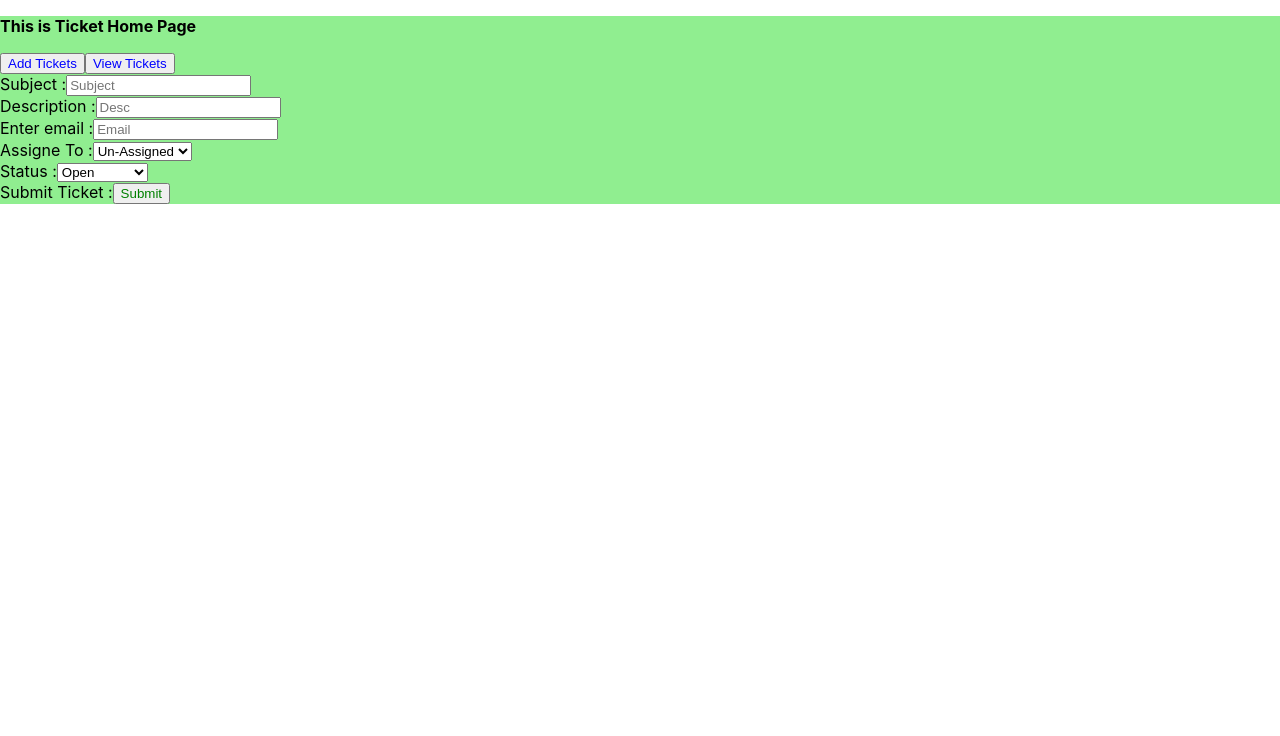
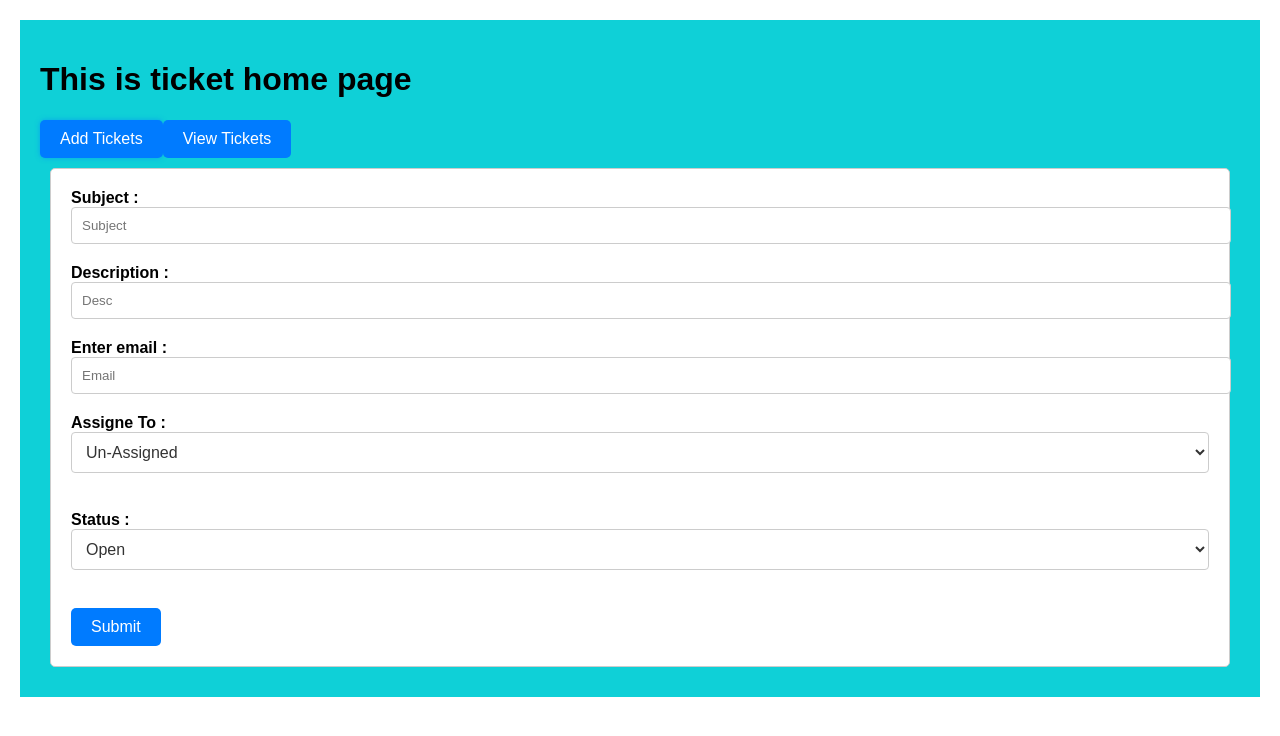
Before and after one commit to Deendayal16/ReactLearning, a React (Create React App) app: page / in a window 1280 px wide. Both pictures are taken after a click on the button "Add Tickets". Shown: the top 736 px of the page. Built offline with nearby package versions, Linux system fonts and the light colour scheme.

Commit message:
React Code Development with CSS

```diff
--- /dev/null
+++ b/src/TicketContainer/Ticket.css
@@ -0,0 +1,132 @@
+.ticketcontApp {
+    font-family: Arial, sans-serif;
+    background-color: #0fd0d7;
+    padding: 20px;
+    margin: 20px;
+  }
+  .inputContainer {
+    border: 1px solid #ccc;
+    padding: 20px;
+    margin: 10px;
+    background-color: white;
+    border-radius: 5px;
+  }
+
+  label {
+    display: block;
+    font-weight: bold;
+    margin-bottom: 10px;
+  }
+
+  input[type="text"],
+  input[type="email"],
+  select {
+    width: 100%;
+    padding: 10px;
+    margin-bottom: 10px;
+    border: 1px solid #ccc;
+    border-radius: 4px;
+  }
+/* Button style */
+.buttonmncls {
+    padding: 10px 20px; /* Adjust padding as needed */
+    background-color: #007bff; /* Blue color, change as desired */
+    color: #fff; /* Text color for the button */
+    border: none;
+    border-radius: 5px;
+    cursor: pointer;
+    font-size: 16px;
+    text-align: center;
+    text-decoration: none;
+    display: inline-block;
+    transition: background-color 0.3s; /* Smooth hover transition */
+  }
+
+  /* Hover effect */
+  .buttonmncls:hover {
+    background-color: #0056b3; /* Darker blue color for hover, change as desired */
+  }
+
+  /* Focus styles */
+  .buttonmncls:focus {
+    outline: none;
+    box-shadow: 0 0 5px rgba(0, 123, 255, 0.5); /* Adjust the shadow as needed */
+  }
+  /* Style  for the select element */
+.selectcls {
+    width: 100%;
+    padding: 10px;
+    border: 1px solid #ccc;
+    border-radius: 4px;
+    background-color: #fff;
+    color: #333;
+    font-size: 16px;
+  }
+  select:focus,
+  select:hover {
+    border-color: #007bff;
+  }
+  /*Submit button class*/
+  .submitBtn {
+    padding: 10px 20px;
+    background-color: #007bff;
+    color: #fff;
+    border: none;
+    border-radius: 5px;
+    cursor: pointer;
+    font-size: 16px;
+    text-align: center;
+    text-decoration: none;
+    display: inline-block;
+    transition: background-color 0.3s;
+
+  }
+  .submitBtn:hover {
+    background-color: #4571a0;
+  }
+  .submitBtn:focus {
+    outline: none;
+    box-shadow: 0 0 5px #4CAF50;
+  }
+  .canclBtn {
+    padding: 10px 20px;
+  background-color: #d9534f;
+  color: #fff;
+  border: none;
+  border-radius: 5px;
+  cursor: pointer;
+  font-size: 16px;
+  text-align: center;
+  text-decoration: none;
+  display: inline-block;
+  transition: background-color 0.3s; /* Smooth hover transition */
+  }
+  .canclBtn:hover {
+    background-color: #c0392b;
+  }
+
+
+  p {
+    color: red;
+    margin: 5px 0;
+  }
+
+  /*For List Page*/
+
+  table {
+    border-collapse: collapse;
+    width: 100%;
+  }
+
+  table, th, td {
+    border: 1px solid #ccc;
+  }
+
+  th, td {
+    padding: 8px;
+    text-align: left;
+  }
+
+  th {
+    background-color: #f0f0f0;
+  }
--- a/src/TicketContainer/TicketAddForm.js
+++ b/src/TicketContainer/TicketAddForm.js
@@ -1,4 +1,5 @@
 import { useState, useEffect, useRef } from 'react';
+import './Ticket.css'
 
  const AddTicketForm = (props)=> {
     const [subject, setSubject]= useState("");
@@ -62,7 +63,7 @@ import { useState, useEffect, useRef } from 'react';
     const OWNER_NAMES = ["Bruce","Ashu","Deen","Gowtham","Ashwin","Un-Assigned"];
     return (
         <div id="TicketApp">
-            <form onSubmit={onsubmit}>
+            <form onSubmit={onsubmit} className='inputContainer'>
                 <label>Subject :
                     <input type="text" placeholder='Subject' onChange={(e)=>handleSubjectChange(e.target.value)} value={subject}/><br/>
                 </label>
@@ -75,20 +76,17 @@ import { useState, useEffect, useRef } from 'react';
                 </label>
                 {errors.email?<p style={{color: "red"}}>{errors.email}</p>:null}
                 <label>Assigne To :
-                    <select name="owner" onChange={(e)=>setAssignTo(e.target.value)} defaultValue={assignedTo}>
+                    <select className='selectcls' onChange={(e)=>setAssignTo(e.target.value)} defaultValue={assignedTo}>
                         {OWNER_NAMES.map((name, index) => <option key={index}>{name}</option>)}
                     </select>
                 </label>
                     <br/>
                 <label>Status :
-                     <select name="status" onChange={(e)=> setStatus(e.target.value)} defaultValue={status} >
+                     <select className='selectcls' onChange={(e)=> setStatus(e.target.value)} defaultValue={status} >
                           {STATUS_NAMES.map((name, index)=><option key={index}>{name}</option>)}
                     </select>
                 </label><br/>
-
-                <label>Submit Ticket :
-                    < input style={{color:"green"}} type="submit"></input>
-                </label>
+                    < input type="submit" className='submitBtn'></input>
             </form>
         </div>
     );
--- a/src/TicketContainer/TicketContainerPage.js
+++ b/src/TicketContainer/TicketContainerPage.js
@@ -3,7 +3,8 @@ import TicketList from "./TicketList";
 import AddTicketForm from "./TicketAddForm";
 
 const MainPage =()=>{
-    const [pageType, setPageType]= useState("addTicketPage");
+    //const [pageType, setPageType]= useState("addTicketPage");
+    const [pageType, setPageType]= useState("");
     const [tickeFormData, setTicketFormData]= useState([]);
 
     const addTicket=(addTicketData)=>{
@@ -26,17 +27,16 @@ const MainPage =()=>{
     }
 
     return(
-        <div style={{ textAlign: "left", background: "lightgreen" }}>
-            <section>
-                <p><b>This is Ticket Home Page</b></p>
-                <button type="button" onClick={()=>setPageType("addTicketPage")} style={{color:"blue"}}>Add Tickets</button>
-                {/* <button type="button">Delete Tickets</button> */}
-                <button type="button" onClick={()=>setPageType("listPage")} style={{color:"blue"}}>View Tickets</button>
+        <div  className="ticketcontApp">
+                <div>
+                    <h1><b>This is ticket home page</b></h1>
+                </div>
+                <button  className='buttonmncls' onClick={()=>setPageType("addTicketPage")}>Add Tickets</button>
+                <button  className="buttonmncls" onClick={()=>setPageType("listPage")}>View Tickets</button>
                 {pageType==="addTicketPage" && <AddTicketForm addTicket={addTicket}/>}
                 {/* {iShowViewForm && <TicketList/>} */}
                 {pageType==="listPage" && <TicketList formData={tickeFormData} deleteTicket={deleteTicket} editTicket={editTicket} />}
-             </section>
-        </div>
+             </div>
     );
 }
 export default MainPage;
--- a/src/TicketContainer/TicketDetail.js
+++ b/src/TicketContainer/TicketDetail.js
@@ -1,12 +1,15 @@
 const TicketDetail =(props)=>{
+    let detailDatava = props.detailDatavar;
     return (
         <div>
-            <p><b>Ticket Details View</b></p>
-            <p>This is Subject : {props.subject}</p>
-            <p>This is Description : {}</p>
-            <p>This is Email : {}</p>
-            <p>This is Status : {}</p>
-            <p>This is Assigned To : {}</p>
+            <p><b>Edit the Ticket</b></p>
+            <input type="text" value={detailDatava.subject}/>
+            <input type="text" value={detailDatava.desc}/>
+            <input type="text" value={detailDatava.email}/>
+            <input type="text" value={detailDatava.status}/>
+            <input type="text" value={detailDatava.assignedTo}/>
+            <input type="submit" className='submitBtn'/>
+            <button className="canclBtn" onClick = {() => props.handleIsLoad(false)}>Cancel</button>
         </div>
     )
 }
--- a/src/TicketContainer/TicketList.js
+++ b/src/TicketContainer/TicketList.js
@@ -3,19 +3,25 @@ import TicketDetail from "./TicketDetail";
 
 const TicketList=(props)=>{
    const ticketsData = props.formData;
-   const [detailData , setDeTailData]= useState([]);
+   const [detailData , setDetailViewData]= useState([]);
    const [isLoadEditPage , setIsLoadEditPage]= useState(false);
+
     const handleDelelete =(deleteData)=>{
         const { deleteTicket } = props;
         deleteTicket(deleteData);
+        setIsLoadEditPage(false);
     };
    const handleEditTicket =(editData)=>{
         const { editTicket } = props;
         console.log("handleEditTicket : "+ editData);
         editTicket(editData);
-        setDeTailData(editData);
+        setDetailViewData(editData);
         setIsLoadEditPage(true);
         console.log("detailData: "+ detailData);
+   }
+   const handleIsLoad =(isShow)=>{
+    console.log("handleIsLoad---->"+ isShow);
+    setIsLoadEditPage(isShow);
    }
     console.log("TicketList data :"+ ticketsData);
     return (
@@ -39,13 +45,13 @@ const TicketList=(props)=>{
                             <td>{ticket.email}</td>
                             <td>{ticket.assignedTo}</td>
                             <td>{ticket.status}</td>
-                            <td><button type="button"  style={{color:"blue"}} onClick = {()=>handleEditTicket(ticket)}>Edit</button></td>
-                            <td><button type="button" style={{color:"red"}} onClick = {()=>handleDelelete(ticket.subject)}>Delete</button></td>
+                            <td><button  className="submitBtn" onClick = {()=>handleEditTicket(ticket)}>Edit</button></td>
+                            <td><button  className="canclBtn" onClick = {()=>handleDelelete(ticket.subject)}>Delete</button></td>
                         </tr>
                     )
                 }
                 )}
-                {isLoadEditPage?<TicketDetail detailData={detailData } /> : null}
+                {isLoadEditPage?<TicketDetail detailDatavar={detailData} handleIsLoad={setIsLoadEditPage} /> : null}
             </table>
         </div>
     )
```
Also changed, not shown: src/TicketContainer/TicketValidation.js (deleted, +0 -36 lines).
